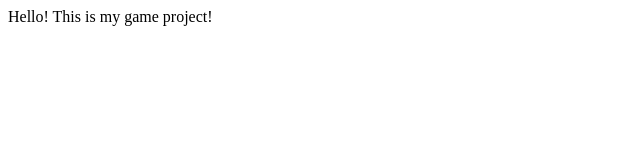
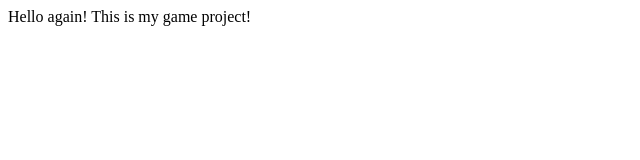
Before and after one commit to 044873-ctrl/dify-game-project, a plain HTML site: page index.html in a window 1280 px wide. Shown: the full height of the page, 0-640 px from the left. Drawn offline with Linux system fonts and the light colour scheme.

Commit message:
Update index.html

```diff
--- a/index.html
+++ b/index.html
@@ -1,6 +1,6 @@
 <!DOCTYPE html>
 <html>
   <body>
-    Hello! This is my game project!
+    Hello again! This is my game project!
   </body>
 </html>
```
